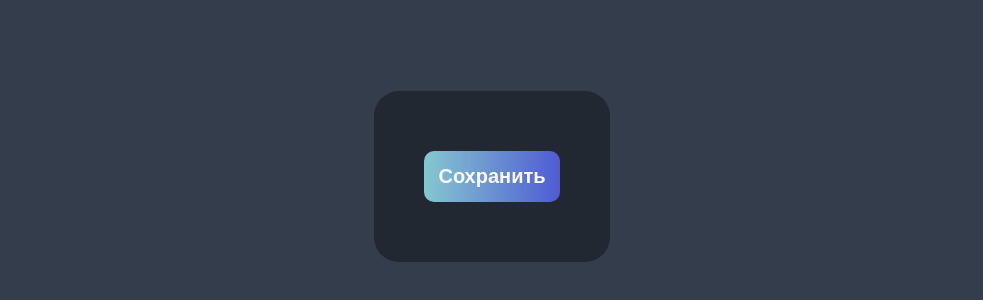
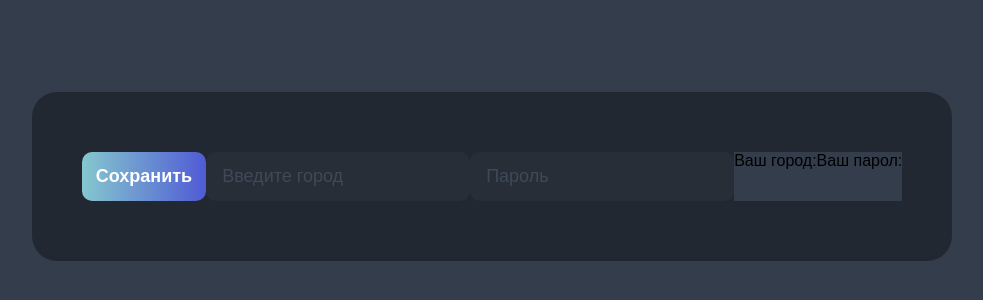
Before and after one commit to PushkinDenis/vue-weather-app, a Vue app: page / in a window 1280 px wide. Shown: the part 224-524 px from the top of the page, without its empty margins (148-1131 px from the left). Built offline with nearby package versions, Linux system fonts and the light colour scheme; a web font is replaced by a local one.

Commit message:
Add input

```diff
--- a/src/App.vue
+++ b/src/App.vue
@@ -1,9 +1,20 @@
 <script setup>
+import { ref } from "vue";
 import Button from "./components/Button/Button.vue";
+import Input from "./components/Input/Input.vue";
+
+const username = ref("");
+const password = ref("");
 </script>
 
 <template>
-  <main class="main"><Button>Сохранить</Button></main>
+  <main class="main">
+    <Button>Сохранить</Button>
+    <Input v-model="username" placeholder="Введите город" name="input" />
+    <Input v-model="password" placeholder="Пароль" name="password" />
+    <p>Ваш город:{{ username }}</p>
+    <p>Ваш парол:{{ password }}</p>
+  </main>
 </template>
 
 <style scoped>
--- /dev/null
+++ b/src/components/Input/Input.vue
@@ -0,0 +1,37 @@
+<script setup>
+const { modelValue, placeholder, name } = defineProps({
+  modelValue: String,
+  placeholder: String,
+  name: String,
+});
+const emit = defineEmits(["update:modelValue"]);
+
+function handleInput(event) {
+  emit("update:modelValue", event.target.value);
+}
+</script>
+
+<template>
+  <input
+    :name="name"
+    :placeholder="placeholder"
+    :value="modelValue"
+    class="input"
+    @input="handleInput"
+  />
+</template>
+
+<style scoped>
+.input {
+  background: var(--color-bg-card);
+  color: var(--color-primary);
+  border-radius: var(--radius-sm);
+  padding: var(--spacing-sm) var(--spacing-md);
+  font-size: var(--font-2xs);
+  max-width: 100%;
+}
+
+.input::placeholder {
+  color: var(--color-primary-placeholder);
+}
+</style>
--- a/src/style.css
+++ b/src/style.css
@@ -64,8 +64,8 @@
   --font-weight-semibold: 600;
   --font-weight-bold: 700;
 
-  --font-2xs: 1.25rem;
-  --font-xs: 1.8rem;
+  --font-2xs: 1.125rem;
+  --font-xs: 1.25rem;
   --font-sm: 2rem;
   --font-md: 2.2rem;
   --font-lg: 2.8rem;
@@ -94,3 +94,7 @@ body {
   place-items: center;
   min-height: 100vh;
 }
+
+input:focus {
+  outline: none;
+}
```
